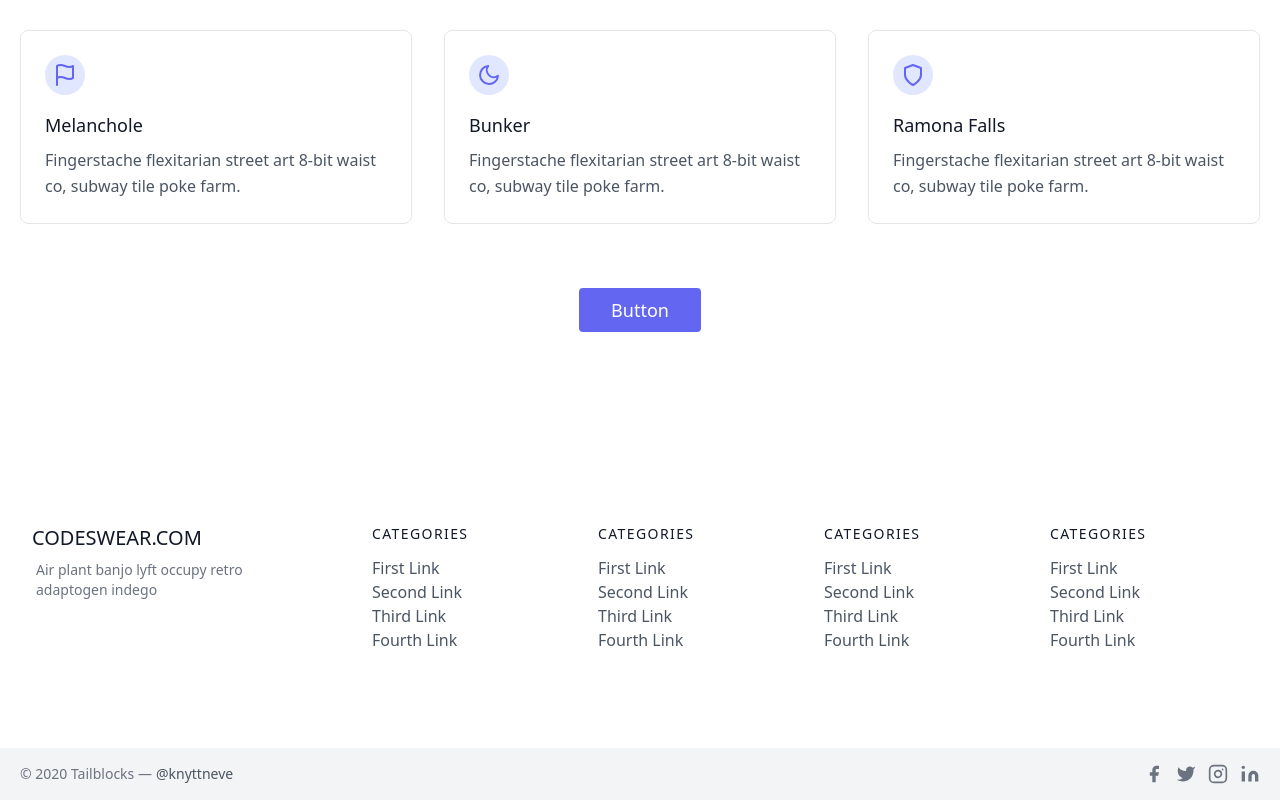
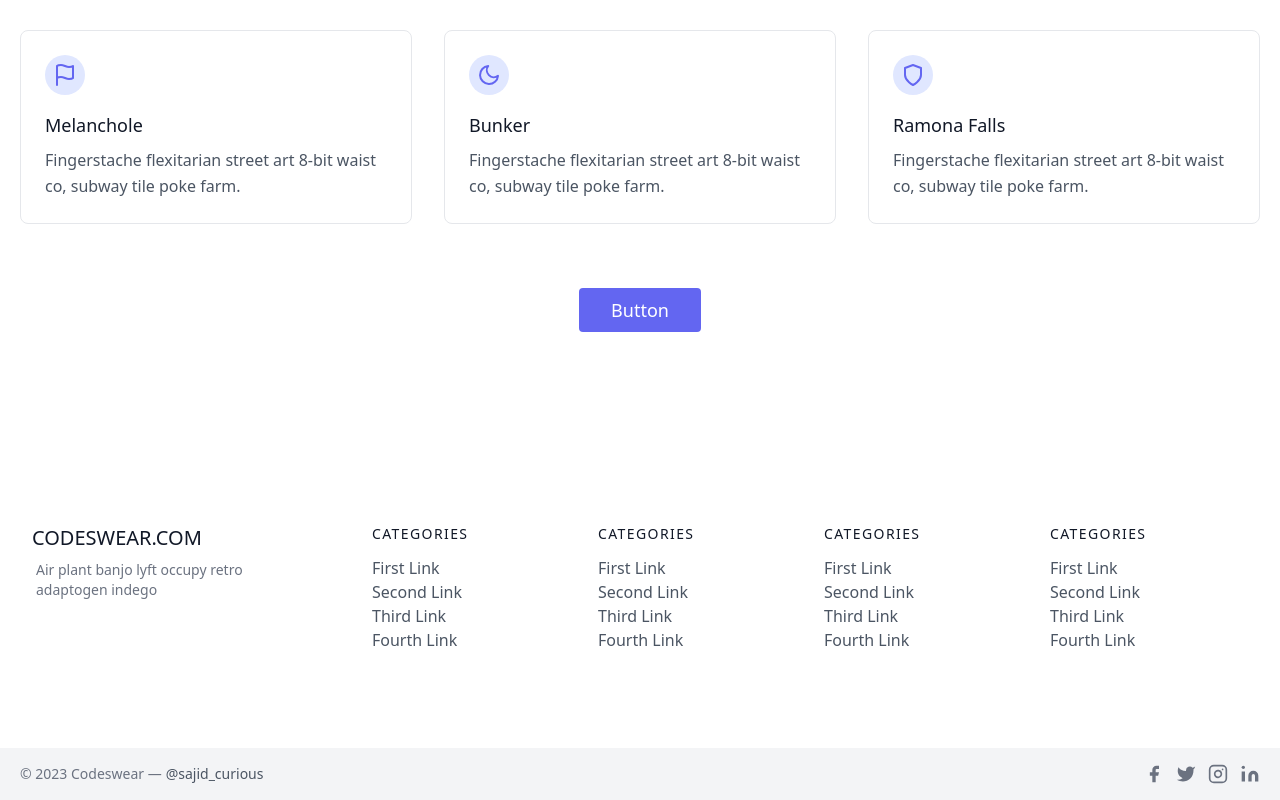
Before and after one commit to SajidCurious/codeswear, a Next.js app: page / in a window 1280 px wide. Shown: the part 1368-2168 px from the top of the page. Built offline with nearby package versions, Linux system fonts and the light colour scheme.

Commit message:
added my social profile in footer

```diff
--- a/src/components/footer.js
+++ b/src/components/footer.js
@@ -130,14 +130,14 @@ const Footer = () => {
         <div className="bg-gray-100">
           <div className="container mx-auto py-4 px-5 flex flex-wrap flex-col sm:flex-row">
             <p className="text-gray-500 text-sm text-center sm:text-left">
-              © 2020 Tailblocks —
+              © 2023 Codeswear —
               <a
-                href="https://twitter.com/knyttneve"
+                href="https://twitter.com/@sajid_curious"
                 rel="noopener noreferrer"
                 className="text-gray-600 ml-1"
                 target="_blank"
               >
-                @knyttneve
+                @sajid_curious
               </a>
             </p>
             <span className="inline-flex sm:ml-auto sm:mt-0 mt-2 justify-center sm:justify-start">
```
